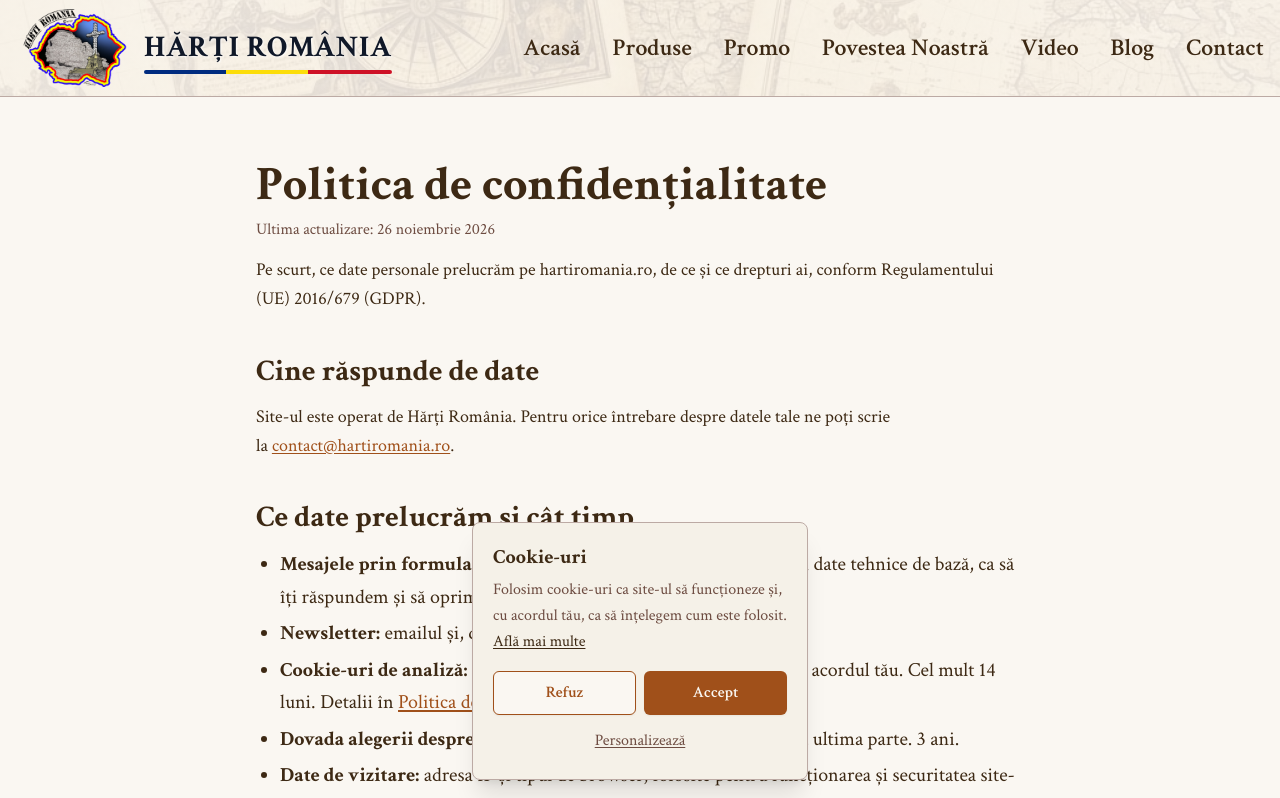
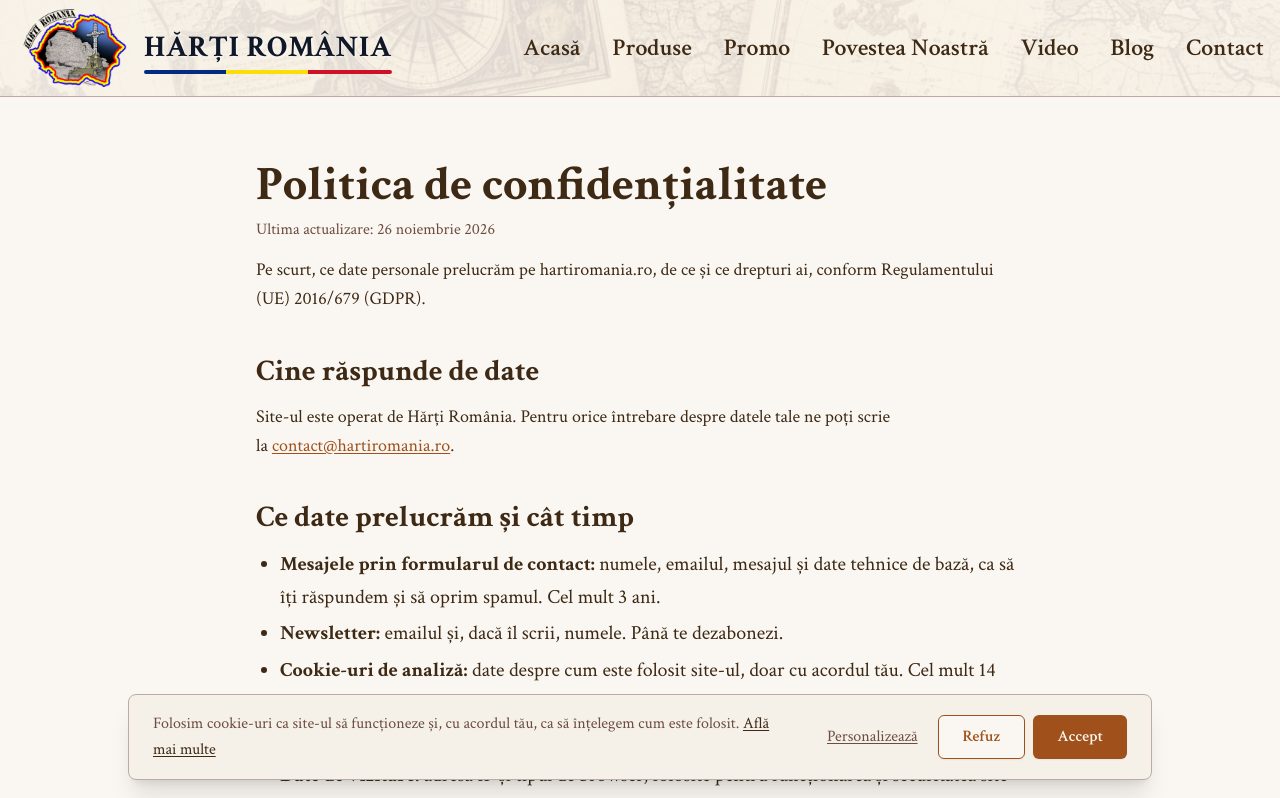
Before and after one commit to hartiromania/hartiromania.ro, a Next.js app: page /politica-de-confidentialitate in a window 1280 px wide. Shown: the top 798 px of the page. Built offline with nearby package versions, Linux system fonts and the light colour scheme; no server answers; the database is empty; a web font is replaced by a local one.

Commit message:
style(consent): wide, slim cookie bar on desktop

```diff
--- a/components/cookie-consent.tsx
+++ b/components/cookie-consent.tsx
@@ -40,9 +40,9 @@ function useConsent() {
 }
 
 const primary =
-  "bg-accent-orange text-accent-orange-foreground hover:bg-accent-orange-dark h-11 w-full text-base font-semibold";
+  "bg-accent-orange text-accent-orange-foreground hover:bg-accent-orange-dark h-11 w-full text-base font-semibold md:w-auto md:px-6";
 const secondary =
-  "border-accent-orange text-accent-orange hover:bg-accent-orange/10 h-11 w-full text-base font-semibold";
+  "border-accent-orange text-accent-orange hover:bg-accent-orange/10 h-11 w-full text-base font-semibold md:w-auto md:px-6";
 
 // Cookie banner: asks while there is no valid choice, applies the stored one on every
 // visit, and reopens from "Setări cookie". Refusing is as easy as accepting.
@@ -100,14 +100,14 @@ export function CookieConsent() {
         // the visitor has to answer (no silent "accept" by dismissing).
         if (e.key === "Escape" && !banner && consent) setSettingsOpen(false);
       }}
-      className={`border-border bg-card text-card-foreground animate-in fade-in slide-in-from-bottom-4 fixed inset-x-3 bottom-3 z-[110] mx-auto rounded-lg border p-5 shadow-xl duration-300 outline-none md:bottom-5 ${banner ? "max-w-[21rem]" : "max-w-[24rem]"}`}
+      className="border-border bg-card text-card-foreground animate-in fade-in slide-in-from-bottom-4 fixed inset-x-3 bottom-3 z-[110] mx-auto max-w-5xl rounded-lg border p-5 shadow-xl duration-300 outline-none md:bottom-5 md:flex md:items-center md:gap-8 md:px-6 md:py-4"
     >
-      <h2 id={titleId} className="text-foreground text-xl font-bold">
+      <h2 id={titleId} className="text-foreground text-xl font-bold md:sr-only">
         {banner ? "Cookie-uri" : "Preferințe cookie"}
       </h2>
 
       {banner ? (
-        <p className="text-muted-foreground mt-1.5 text-base leading-relaxed">
+        <p className="text-muted-foreground mt-1.5 text-base leading-relaxed md:mt-0 md:flex-1">
           Folosim cookie-uri ca site-ul să funcționeze și, cu acordul tău, ca să înțelegem cum este
           folosit.{" "}
           <Link
@@ -118,8 +118,8 @@ export function CookieConsent() {
           </Link>
         </p>
       ) : (
-        <div className="border-border divide-border mt-3 divide-y border-y">
-          <div className="flex items-start justify-between gap-4 py-3">
+        <div className="border-border divide-border mt-3 divide-y border-y md:mt-0 md:grid md:flex-1 md:grid-cols-2 md:gap-8 md:divide-y-0 md:border-0">
+          <div className="flex items-start justify-between gap-4 py-3 md:py-0">
             <div>
               <p className="text-foreground font-semibold">Strict necesare</p>
               <p className="text-muted-foreground text-base leading-snug">
@@ -128,7 +128,7 @@ export function CookieConsent() {
             </div>
             <span className="text-muted-foreground shrink-0 pt-0.5 text-sm">Mereu active</span>
           </div>
-          <label className="flex cursor-pointer items-start justify-between gap-4 py-3">
+          <label className="flex cursor-pointer items-start justify-between gap-4 py-3 md:py-0">
             <span>
               <span className="text-foreground block font-semibold">Analiză</span>
               <span className="text-muted-foreground block text-base leading-snug">
@@ -156,9 +156,16 @@ export function CookieConsent() {
         </div>
       )}
 
-      <div className="mt-4 grid grid-cols-2 gap-2">
+      <div className="mt-4 grid grid-cols-2 gap-2 md:mt-0 md:flex md:shrink-0 md:items-center">
         {banner ? (
           <>
+            <button
+              type="button"
+              onClick={openSettings}
+              className="text-muted-foreground hover:text-foreground order-last col-span-2 py-1.5 text-base underline underline-offset-2 md:order-first md:px-3"
+            >
+              Personalizează
+            </button>
             <Button variant="outline" onClick={() => choose(false)} className={secondary}>
               Refuz
             </Button>
@@ -177,15 +184,6 @@ export function CookieConsent() {
           </>
         )}
       </div>
-      {banner && (
-        <button
-          type="button"
-          onClick={openSettings}
-          className="text-muted-foreground hover:text-foreground mt-2 w-full py-1.5 text-base underline underline-offset-2"
-        >
-          Personalizează
-        </button>
-      )}
     </div>
   );
 }
```
